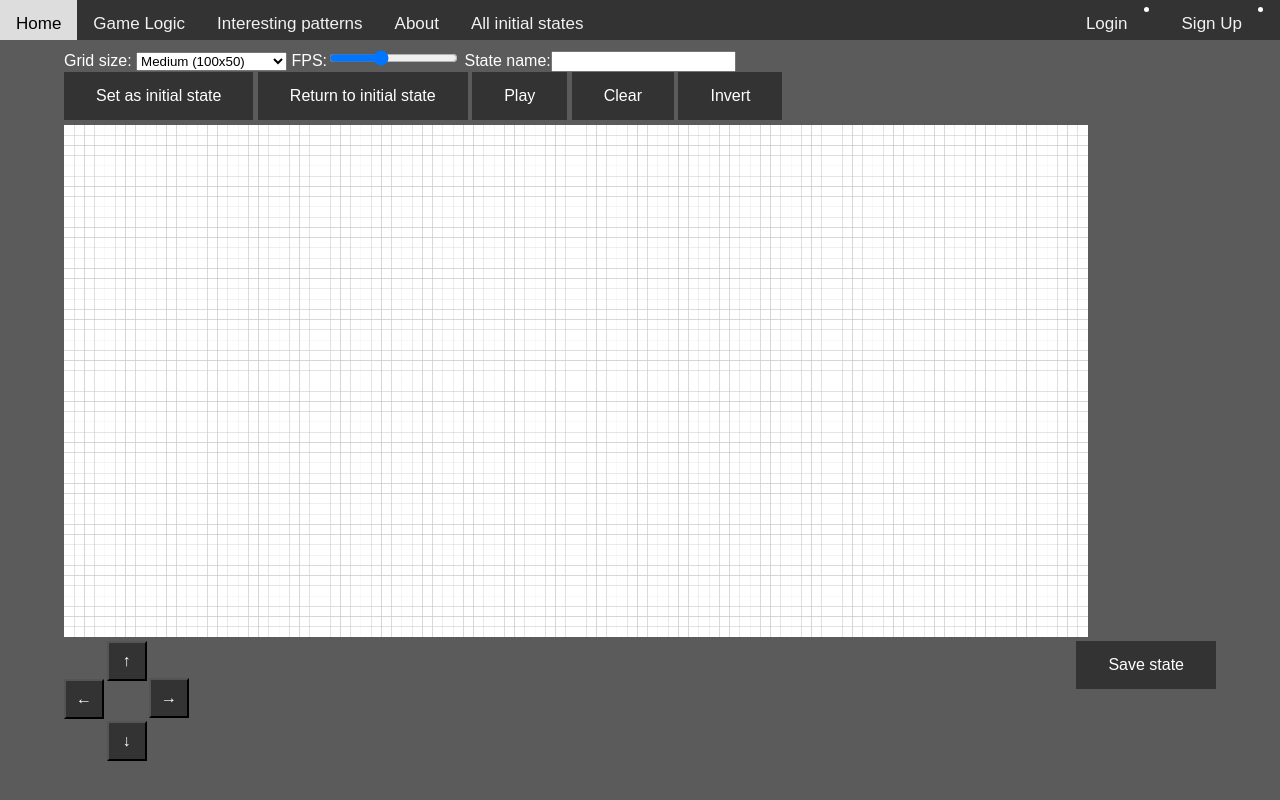
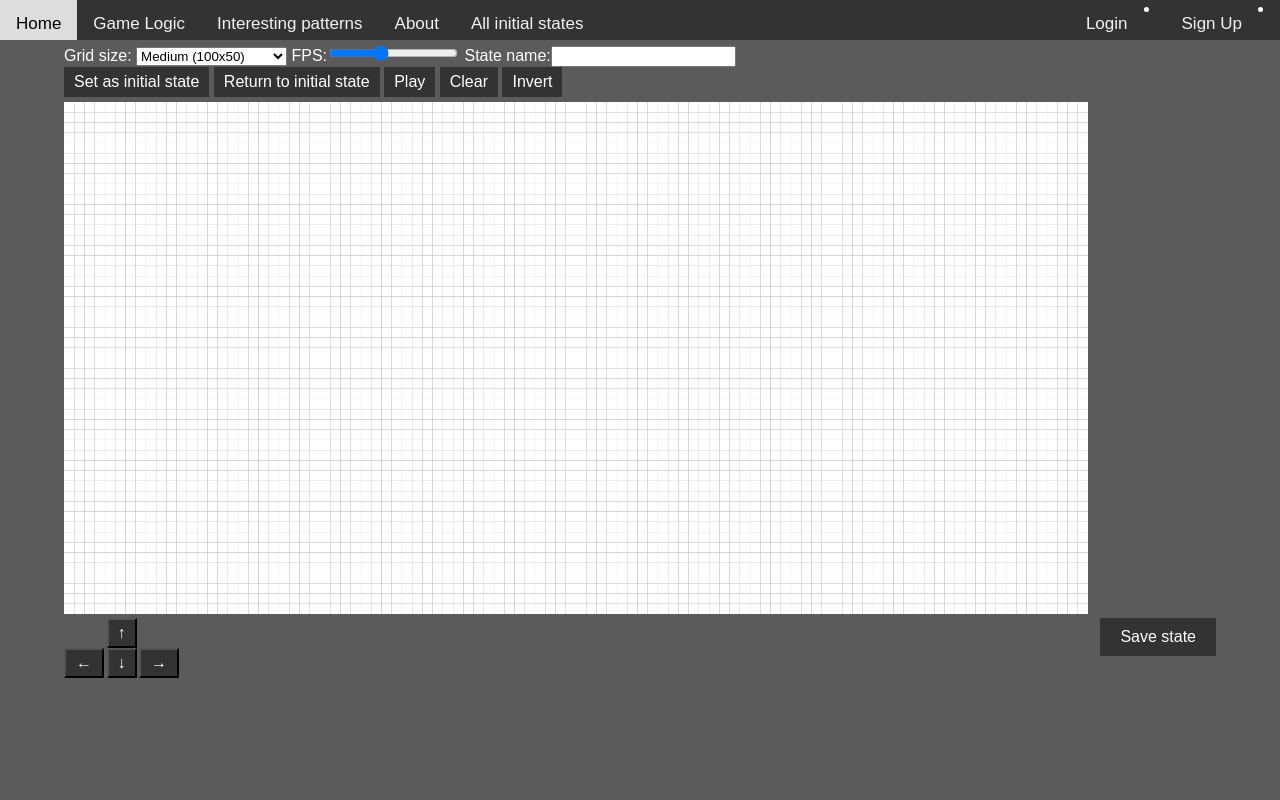
Before and after one commit to GitDavids/WAD2-Game-of-Life-Group-Project, a Django app: a page that uses game_of_life_project/templates/game_of_life/create_initial_state.html in a window 1280 px wide. Run offline with Django 3.2, Linux system fonts and the light colour scheme.

Commit message:
button sizing

```diff
--- /dev/null
+++ b/game_of_life_project/static/css/button.css
@@ -0,0 +1,24 @@
+/* Buttons*/
+
+.button:hover {
+    background-color: #04AA6D;
+  }
+
+  .button {
+    background-color: #333;
+    border: 4px;
+    color: white;
+    padding: 0px 10px;
+    align-items:center;
+    text-decoration: none;
+    display: inline-block;
+    font-size: 16px;
+    margin-bottom: 5px;
+    height: 30px;
+  }
+  .button:active {
+    transform: translateY(3px);
+}
+.button_save:hover {
+  background-color: #04AA6D;
+}
--- a/game_of_life_project/static/css/create_initial_state.css
+++ b/game_of_life_project/static/css/create_initial_state.css
@@ -1,37 +1,14 @@
 .create_initial_state{
   margin: auto;
   padding: 5%;
-  padding-top:10px
-}
-/* Buttons*/
-
-.button:hover {
-    background-color: #04AA6D;
-  }
-
-  .button {
-    background-color: #333;
-    border: 4px;
-    color: white;
-    padding: 15px 32px;
-    text-align: center;
-    text-decoration: none;
-    display: inline-block;
-    font-size: 16px;
-    margin-bottom: 5px;
-  }
-  .button:active {
-    transform: translateY(3px);
-}
-.button_save:hover {
-  background-color: #04AA6D;
+  padding-top:5px
 }
 
 .button_save {
   background-color: #333;
   border: 4px;
   color: white;
-  padding: 15px 32px;
+  padding: 10px 20px;
   text-align: center;
   text-decoration: none;
   display: inline-block;
@@ -57,7 +34,7 @@
     margin-bottom: 5px;
     position:absolute;
     width:40px;
-    height:40px;
+    height:30px;
     cursor:pointer;
     top:45%;
     -webkit-transform:translateY(-50%);
@@ -78,7 +55,7 @@
     margin-bottom: 5px;
     position:absolute;
     width:40px;
-    height:40px;
+    height:30px;
     cursor:pointer;
     bottom:50%;
     -webkit-transform:translateY(50%);
@@ -98,8 +75,8 @@
     font-size: 16px;
     margin-bottom: 5px;
     position:absolute;
-    width:40px;
-    height:40px;
+    width:30px;
+    height:30px;
     cursor:pointer;
     right:50%;
     -webkit-transform:translateX(50%);
@@ -119,19 +96,19 @@
     font-size: 16px;
     margin-bottom: 5px;
     position:absolute;
-    width:40px;
-    height:40px;
+    width:30px;
+    height:30px;
     cursor:pointer;
     left:50%;
     -webkit-transform:translateX(-50%);
     -moz-transform:translateX(-50%);
     transform:translateX(-50%);
-    bottom:0;
+    bottom:35px;
   }
   .direction_buttons{
     border-radius: 50%;
-      width: 125px;
-      height: 125px;
+      width: 115px;
+      height: 100px;
       color:white;
       position:absolute;
       left:5%;
--- a/game_of_life_project/templates/game_of_life/create_initial_state.html
+++ b/game_of_life_project/templates/game_of_life/create_initial_state.html
@@ -2,9 +2,10 @@
 {% load staticfiles %}
 
 {% block head_block %}
-<link rel="stylesheet" href="{% static 'css/base.css' %}">
+    <link rel="stylesheet" href="{% static 'css/base.css' %}">
     <link rel="stylesheet" href="{% static 'css/create_initial_state.css' %}">
-{% endblock %}
+    <link rel="stylesheet" href="{% static 'css/button.css' %}">
+    {% endblock %}
 
 {% block title_block %}
     Create initial state
```
Also changed, not shown: game_of_life_project/templates/game_of_life/initial_state.html (+4 -3 lines).
